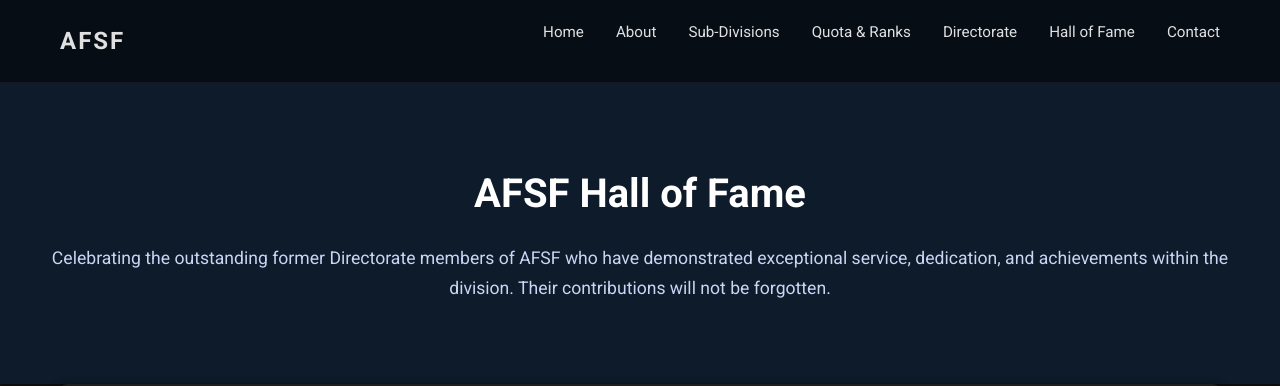
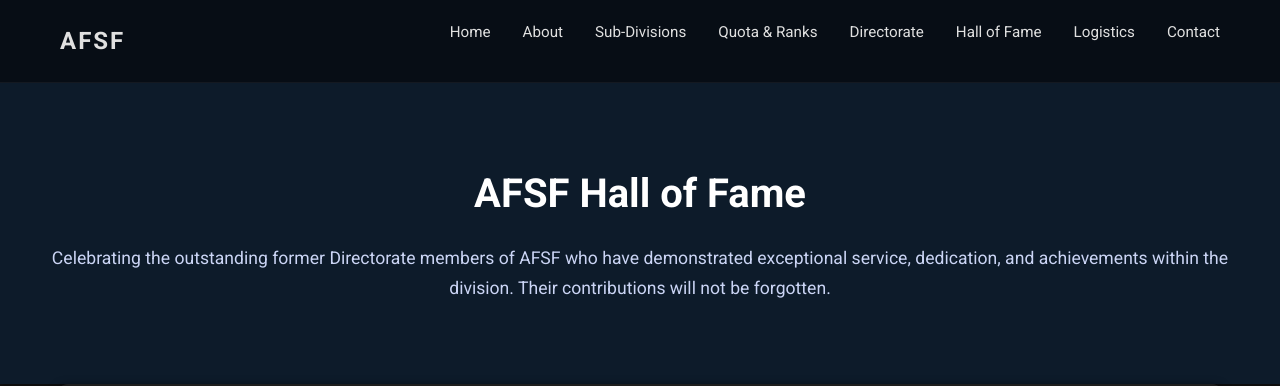
Before and after one commit to httpsmidnightlocal/AFSF-website, a plain HTML site: page halloffame.html in a window 1280 px wide. Shown: the top 386 px of the page. Drawn offline with Linux system fonts and the light colour scheme.

```diff
--- a/halloffame.html
+++ b/halloffame.html
@@ -200,6 +200,7 @@
       <li><a href="quota.html">Quota & Ranks</a></li>
       <li><a href="directorate.html">Directorate</a></li>
       <li><a href="halloffame.html">Hall of Fame</a></li>
+      <li><a href="logs.html">Logistics</a></li>
       <li><a href="contact.html">Contact</a></li>
     </ul>
   </nav>
```
